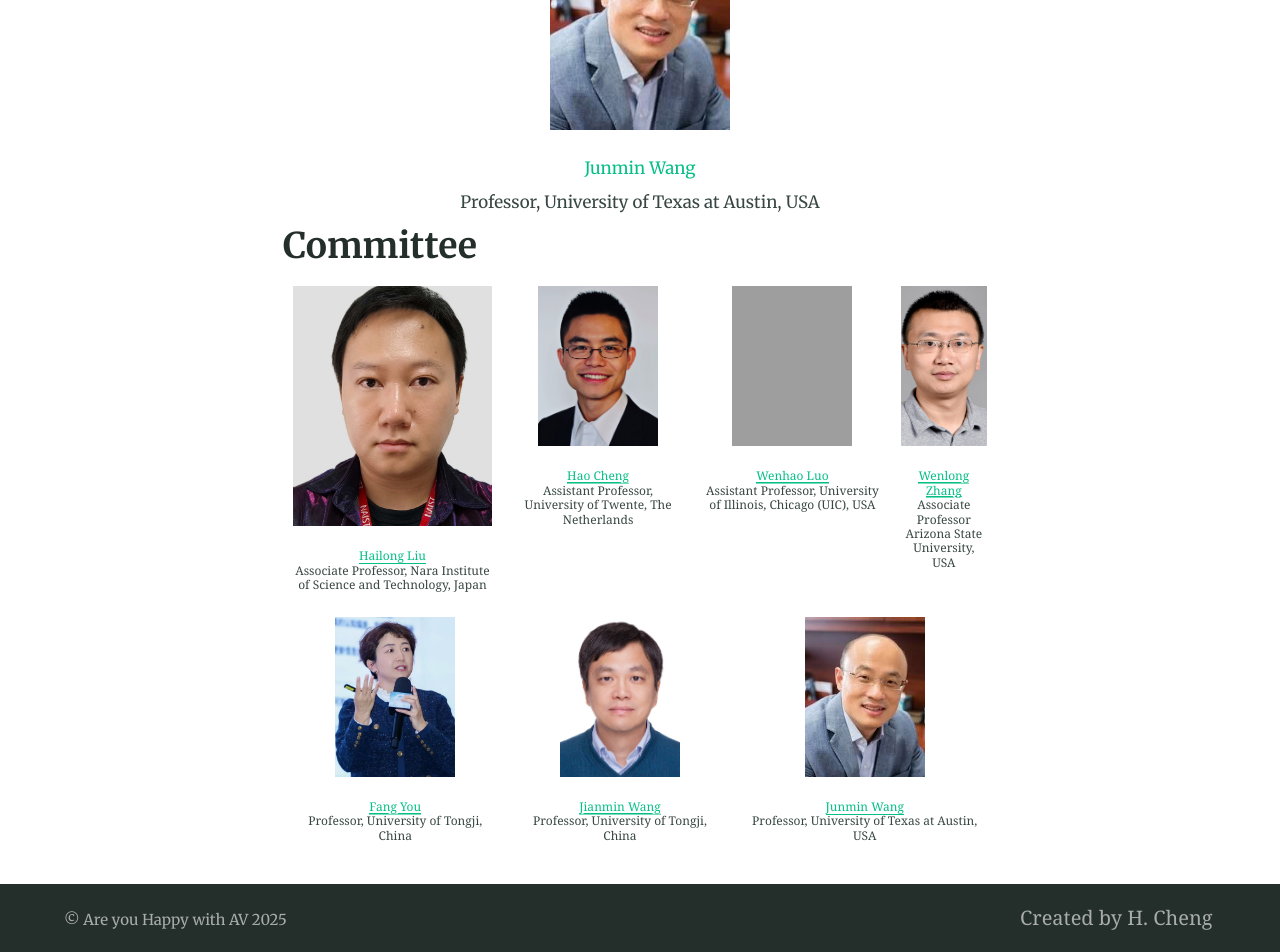
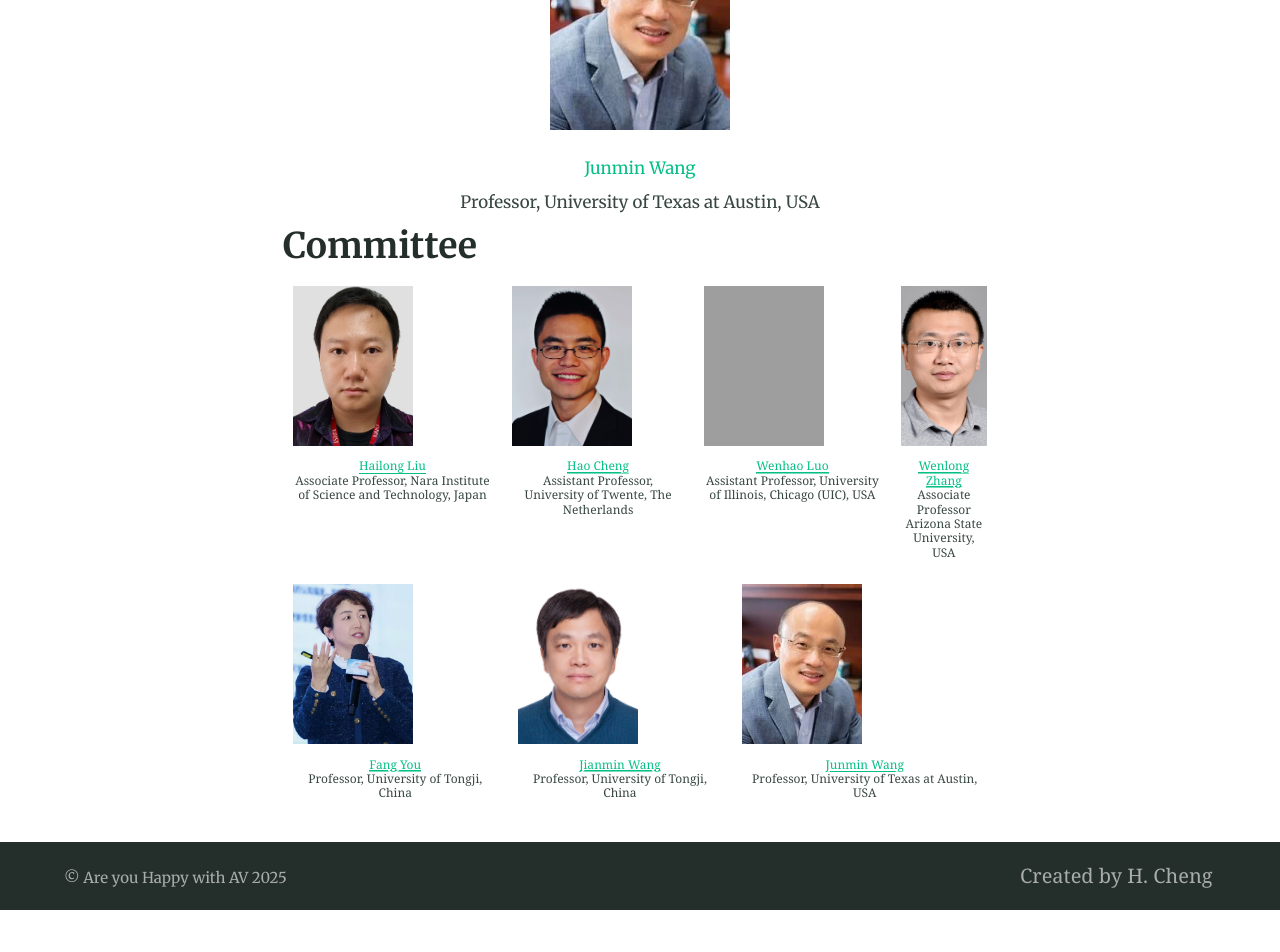
Before and after one commit to Are-You-Happy-with-AV/are-you-happy-with-av.github.io, a Jekyll site: the page built from index.md, in a window 1280 px wide. Shown: the part 3870-4822 px from the top of the page. Built offline with Jekyll 4.4.1, drawn with Linux system fonts in a browser that asks for light colours; after the commit the page ends 4780 px from its top, so only the background shows below that; grey boxes are pictures that could not be loaded.

Commit message:
Update index.md

```diff
--- a/index.md
+++ b/index.md
@@ -70,22 +70,22 @@ Associate Professor <br> Arizona State University, USA | Professor, University o
  <div style="display: flex; justify-content: center; text-align: center;">
 
   <div style="margin: 10px;">
-    <img src="/assets/committee/Hailong liu.jpg" alt="Hailong Liu" style="width: 200px; height: 240px; object-fit: cover;">
+    <img src="/assets/committee/Hailong liu.jpg" alt="Hailong Liu" style="width: 120px; height: 160px; object-fit: cover; display: block;">
     <p style="font-size: 12px; line-height: 1.2; margin: 4px 0; word-wrap: break-word;"><a href="https://www.researchgate.net/profile/Hailong_Liu9">Hailong Liu</a><br> Associate Professor, Nara Institute of Science and Technology, Japan</p>
   </div>
 
   <div style="margin: 10px;">
-    <img src="/assets/committee/Hao Cheng.jpg" alt="Hao Cheng" style="width: 120px; height: 160px; object-fit: cover;">
+    <img src="/assets/committee/Hao Cheng.jpg" alt="Hao Cheng" style="width: 120px; height: 160px; object-fit: cover; display: block;">
     <p style="font-size: 12px; line-height: 1.2; margin: 4px 0; word-wrap: break-word;"><a href="https://sites.google.com/view/hao-cheng/home">Hao Cheng</a><br> Assistant Professor, University of Twente, The Netherlands</p>
   </div>
 
   <div style="margin: 10px;">
-    <img src="/assets/committee/Wenhao Luo.png" alt="Wenhao Luo" style="width: 120px; height: 160px; object-fit: cover;">
+    <img src="/assets/committee/Wenhao Luo.png" alt="Wenhao Luo" style="width: 120px; height: 160px; object-fit: cover;display: block;">
     <p style="font-size: 12px; line-height: 1.2; margin: 4px 0; word-wrap: break-word;"><a href="https://www.cs.uic.edu/~wenhao/">Wenhao Luo</a><br> Assistant Professor, University of Illinois, Chicago (UIC), USA</p>
   </div>
 
   <div style="margin: 10px;">
-    <img src="/assets/committee/Wenlong Zhang.png" alt="Wenlong Zhang" style="width: 120px; height: 160px; object-fit: cover;">
+    <img src="/assets/committee/Wenlong Zhang.png" alt="Wenlong Zhang" style="width: 120px; height: 160px; object-fit: cover;display: block;">
     <p style="font-size: 12px; line-height: 1.2; margin: 4px 0; word-wrap: break-word;"><a href="https://home.riselab.info/team/">Wenlong Zhang</a><br> Associate Professor <br> Arizona State University, USA</p>
   </div>
   </div>
@@ -93,17 +93,17 @@ Associate Professor <br> Arizona State University, USA | Professor, University o
    <div style="display: flex; justify-content: center; text-align: center;">
 
   <div style="margin: 10px;">
-    <img src="/assets/committee/Fang You.jpg" alt="Fang You" style="width: 120px; height: 160px; object-fit: cover;">
+    <img src="/assets/committee/Fang You.jpg" alt="Fang You" style="width: 120px; height: 160px; object-fit: cover;display: block;">
     <p style="font-size: 12px; line-height: 1.2; margin: 4px 0; word-wrap: break-word;"><a href="https://tjdi.tongji.edu.cn/TeacherDetail.do?id=4236&lang=en">Fang You</a><br> Professor, University of Tongji, China</p>
   </div>
 
   <div style="margin: 10px;">
-    <img src="/assets/committee/Jianmin Wang.jpg" alt="Jianmin Wang" style="width: 120px; height: 160px; object-fit: cover;">
+    <img src="/assets/committee/Jianmin Wang.jpg" alt="Jianmin Wang" style="width: 120px; height: 160px; object-fit: cover;display: block;">
     <p style="font-size: 12px; line-height: 1.2; margin: 4px 0; word-wrap: break-word;"><a href="https://am.tongji.edu.cn/info/1397/1842.htm">Jianmin Wang</a><br> Professor, University of Tongji, China</p>
   </div>
 
   <div style="margin: 10px;">
-    <img src="/assets/committee/Junmin Wang.jpg" alt="Junmin Wang" style="width: 120px; height: 160px; object-fit: cover;">
+    <img src="/assets/committee/Junmin Wang.jpg" alt="Junmin Wang" style="width: 120px; height: 160px; object-fit: cover;display: block;">
     <p style="font-size: 12px; line-height: 1.2; margin: 4px 0; word-wrap: break-word;"><a href="https://sites.utexas.edu/jwang/">Junmin Wang</a><br> Professor, University of Texas at Austin, USA</p>
   </div>
 
```
